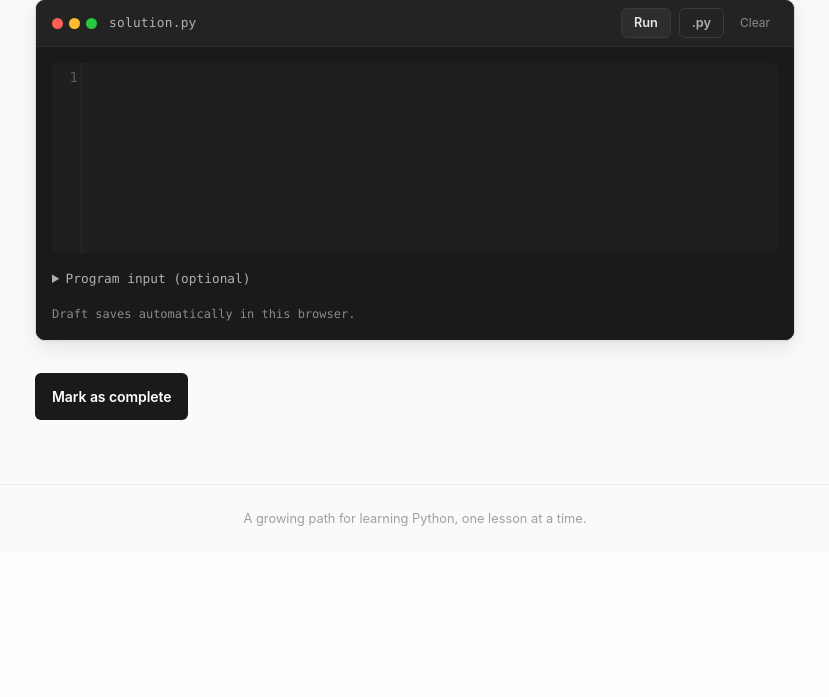
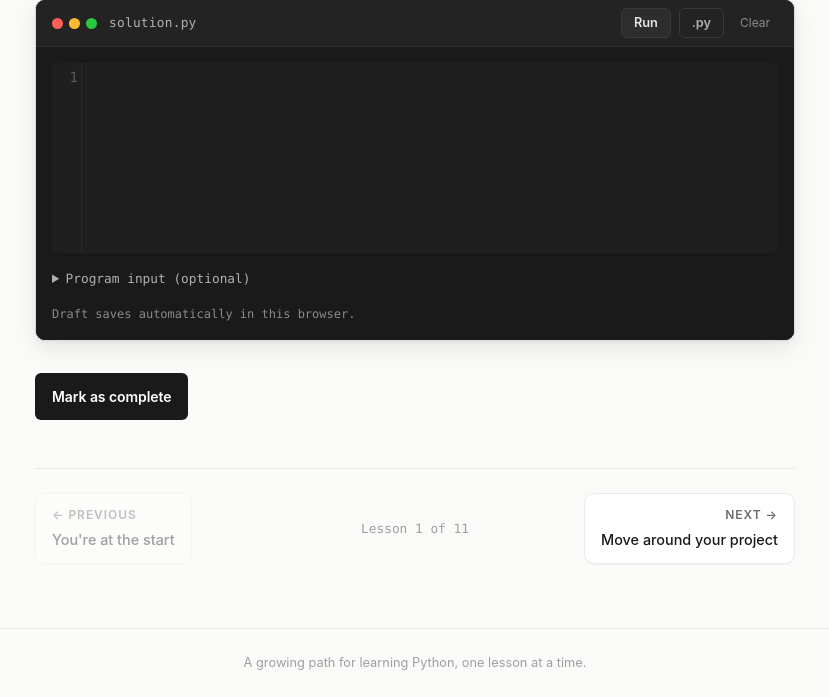
Before and after one commit to ezej0687-creator/Joshpy.py, a Flask app: page /lessons/1 in a window 1280 px wide. Shown: the part 1264-1961 px from the top of the page, without its empty margins (225-1054 px from the left). Before the commit the page ends 1790 px from the top, so only its background shows below. Run offline with Flask 3, Linux system fonts and the light colour scheme; data comes from the database, SQL or seed files in the repository.

Commit message:
feat: prev/next lesson navigation

```diff
--- a/learning_app/routes.py
+++ b/learning_app/routes.py
@@ -101,6 +101,27 @@ def establish_login(user):
     session["user_id"] = user["id"]
     session["session_version"] = user["session_version"]
     session.permanent = True
+
+
+def get_adjacent_lessons(lesson_id):
+    """Return (prev, next, index, total) for a lesson."""
+    db = get_db()
+    all_lessons = db.execute(
+        """
+        SELECT l.id, l.title
+        FROM lessons AS l
+        JOIN modules AS m ON m.id = l.module_id
+        ORDER BY m.sort_order, m.id, l.sort_order, l.id
+        """
+    ).fetchall()
+    ids = [row["id"] for row in all_lessons]
+    try:
+        idx = ids.index(lesson_id)
+    except ValueError:
+        return None, None, None, len(ids)
+    prev = all_lessons[idx - 1] if idx > 0 else None
+    nxt = all_lessons[idx + 1] if idx < len(all_lessons) - 1 else None
+    return prev, nxt, idx + 1, len(all_lessons)
 
 
 def find_next_lesson(user_id):
@@ -848,11 +869,16 @@ def lesson_detail(lesson_id):
     ).fetchone()
     if lesson is None:
         abort(404)
+    prev_lesson, next_lesson, lesson_index, lesson_total = get_adjacent_lessons(lesson_id)
     return render_template(
         "lesson.html",
         lesson=lesson,
         exercises=parse_exercises(lesson["exercise"]),
         is_completed=lesson_id in completed_lesson_ids(),
+        prev_lesson=prev_lesson,
+        next_lesson=next_lesson,
+        lesson_index=lesson_index,
+        lesson_total=lesson_total,
     )
 
 
--- a/learning_app/static/style.css
+++ b/learning_app/static/style.css
@@ -1351,3 +1351,73 @@ textarea {
   color: var(--text-muted);
   font-size: 0.9rem;
 }
+
+/* ===== Prev/next lesson nav ===== */
+.lesson-nav {
+  display: grid;
+  grid-template-columns: 1fr auto 1fr;
+  align-items: center;
+  gap: var(--s-4);
+  margin-top: var(--s-7);
+  padding-top: var(--s-5);
+  border-top: 1px solid var(--border);
+}
+
+.lesson-nav-link {
+  display: flex;
+  flex-direction: column;
+  gap: var(--s-1);
+  padding: var(--s-3) var(--s-4);
+  border: 1px solid var(--border);
+  border-radius: var(--r-md);
+  background: var(--surface);
+  color: var(--text);
+  box-shadow: var(--shadow-sm);
+  text-decoration: none;
+  transition: border-color 150ms ease, box-shadow 150ms ease, transform 150ms ease;
+}
+
+a.lesson-nav-link:hover {
+  border-color: var(--accent);
+  box-shadow: var(--shadow-md);
+  transform: translateY(-1px);
+}
+
+.lesson-nav-prev { justify-self: start; text-align: left; }
+.lesson-nav-next { justify-self: end; text-align: right; }
+
+.lesson-nav-label {
+  font-size: 0.75rem;
+  font-weight: 600;
+  letter-spacing: 0.08em;
+  text-transform: uppercase;
+  color: var(--text-muted);
+}
+
+.lesson-nav-title {
+  font-size: 0.9rem;
+  font-weight: 500;
+  color: var(--text);
+}
+
+.lesson-nav-position {
+  font-family: var(--font-mono);
+  font-size: 0.8rem;
+  color: var(--text-faint);
+  padding: 0 var(--s-3);
+}
+
+.lesson-nav-disabled {
+  opacity: 0.4;
+  cursor: not-allowed;
+}
+
+@media (max-width: 640px) {
+  .lesson-nav {
+    grid-template-columns: 1fr;
+  }
+  .lesson-nav-prev, .lesson-nav-next {
+    justify-self: stretch;
+    text-align: center;
+  }
+}
--- a/learning_app/templates/lesson.html
+++ b/learning_app/templates/lesson.html
@@ -92,6 +92,39 @@
         {{ "Completed" if is_completed else "Mark as complete" }}
       </button>
     </form>
+
+    <nav class="lesson-nav" aria-label="Lesson navigation">
+      {% if prev_lesson %}
+        <a class="lesson-nav-link lesson-nav-prev" href="{{ url_for('main.lesson_detail', lesson_id=prev_lesson.id) }}">
+          <span class="lesson-nav-label">← Previous</span>
+          <span class="lesson-nav-title">{{ prev_lesson.title }}</span>
+        </a>
+      {% else %}
+        <span class="lesson-nav-link lesson-nav-prev lesson-nav-disabled">
+          <span class="lesson-nav-label">← Previous</span>
+          <span class="lesson-nav-title">You're at the start</span>
+        </span>
+      {% endif %}
+
+      {% if lesson_index %}
+        <span class="lesson-nav-position">
+          Lesson {{ lesson_index }} of {{ lesson_total }}
+        </span>
+      {% endif %}
+
+      {% if next_lesson %}
+        <a class="lesson-nav-link lesson-nav-next" href="{{ url_for('main.lesson_detail', lesson_id=next_lesson.id) }}">
+          <span class="lesson-nav-label">Next →</span>
+          <span class="lesson-nav-title">{{ next_lesson.title }}</span>
+        </a>
+      {% else %}
+        <span class="lesson-nav-link lesson-nav-next lesson-nav-disabled">
+          <span class="lesson-nav-label">Next →</span>
+          <span class="lesson-nav-title">You're at the end</span>
+        </span>
+      {% endif %}
+    </nav>
+
   </article>
 
   <iframe
```
